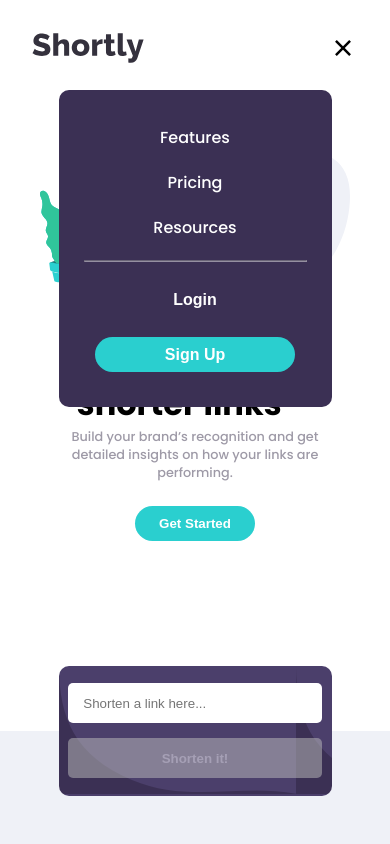
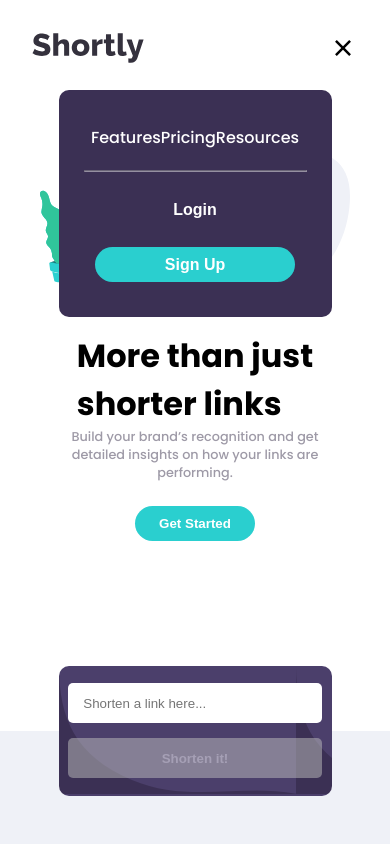
Before and after one commit to moodyomar/shortly, a React (Create React App) app: page / in a window 390 px wide. Both pictures are taken after a click on the icon 343 px from the left and 48 px from the top of the page. Shown: the top 844 px of the page. Built offline with nearby package versions, Linux system fonts and the light colour scheme; the HTML template or start-up script is replaced by a standard one.

Commit message:
fix ul parent to li elements

```diff
--- a/src/components/Navbar/NavItems.js
+++ b/src/components/Navbar/NavItems.js
@@ -4,11 +4,11 @@
 export const Links = () => {
 
   return (
-    <>
+    <ul>
       <li><a href="#features">Features</a></li>
       <li><a href="#pricing">Pricing</a></li>
       <li><a href="#resources">Resources</a></li>
-    </>
+    </ul>
   )
 }
 
--- a/src/components/Navbar/Navbar.js
+++ b/src/components/Navbar/Navbar.js
@@ -15,9 +15,9 @@
 
 <div className="logo"><img src={logo} alt="logo"/></div>
 
-  <ul className="navlinks">
+  <div className="navlinks">
 <Links/>
-</ul>
+</div>
 
 <div className="login-signup">
 <Buttons/>
--- a/src/components/Navbar/navbar.css
+++ b/src/components/Navbar/navbar.css
@@ -5,6 +5,10 @@
   justify-content: space-between;
   align-items: center;
   padding: 3rem 5rem;
+  }
+  .Navbar ul{
+    list-style-type: none;
+    display: flex;
   }
   .logo{
   flex:1;
```
